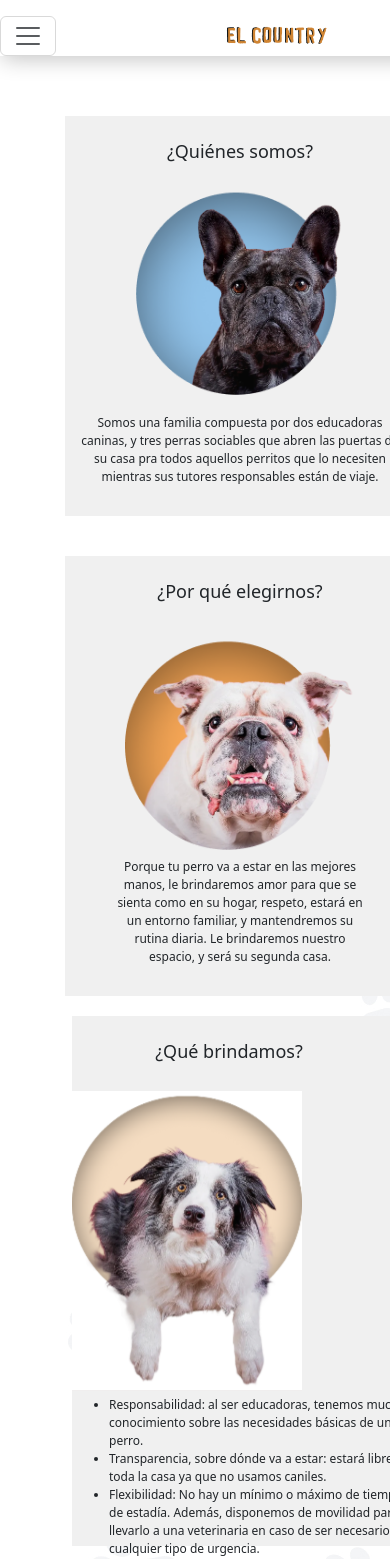
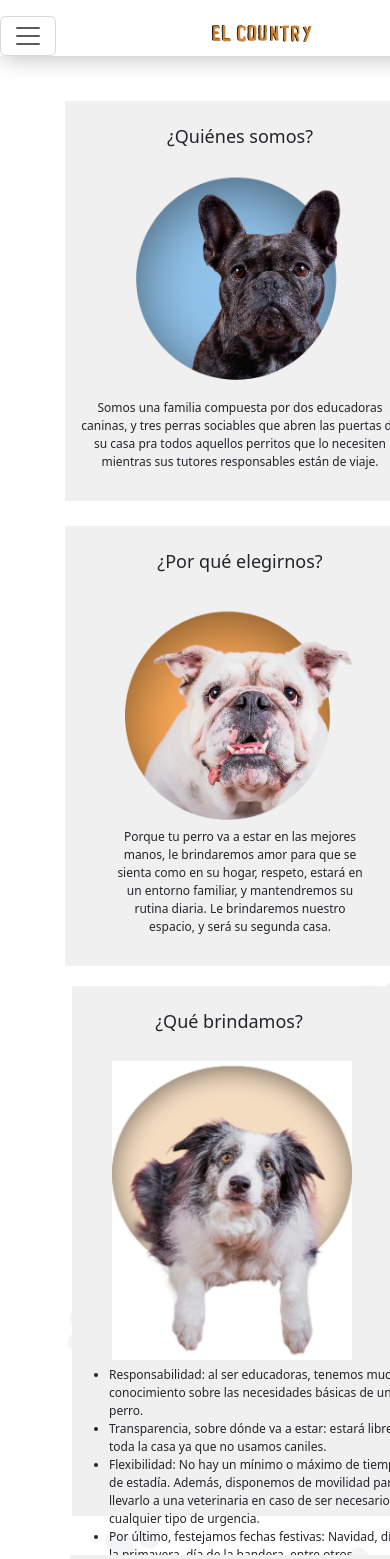
Before and after one commit to JaRafCaPer/guarderia_el_country, a React (Create React App) app: page /nosotras in a window 390 px wide. Shown: the top 1559 px of the page. Built offline with nearby package versions, Linux system fonts and the light colour scheme.

Commit message:
listo modo mobile

```diff
--- a/src/components/NavBar/NavBar.css
+++ b/src/components/NavBar/NavBar.css
@@ -188,9 +188,7 @@
 .redesContainer{
     margin-top: 433px;
 }
-.redesContainer ul{
 
-}
 .linkRedes a{
     display: flex;
     flex-direction: row;
@@ -230,11 +228,14 @@
     .lDog{
         width: 37px;
         height: 40px;
+        margin-top: 8px;
     }
 
     .logoN{
-        width: 110px;
+        width: 120px;
         height: 21px;
+        margin: 15px 20px 0px 3px;
+        padding-right: 10px;
     }
 
     .todo{
--- a/src/components/SobreNosotras/SobreNosotras.css
+++ b/src/components/SobreNosotras/SobreNosotras.css
@@ -250,28 +250,30 @@
 }
 
 .perroNaranja2{
-    width: 435px;
+    width: 450px;
     height: 445px;
     object-fit: cover;
     position: absolute;
     top: 42%;
-    left: 53%;
+    left: 52%;
     transform: translate(-50%, -50%);
     transition: transform 0.5s ease;
-    border-radius: 10% 38%;
+    border-radius: 60% 70%;
 }
 
 .containerImagNaranja:hover .fondoNaranja{
     transform: scale(1.1) translateX(-20px);
 }
-
+.containerImagNaranja:hover .perroNaranja2{
+    border-radius: 60% 35%;
+}
 .containerImagBeige{
     width: 565px;
     height: 720px;
     position: relative;
     display: flex;
     justify-content: center;
-    align-items: start;
+    align-items: flex-start;
     overflow: hidden;
     margin-right: 50px;
     margin-left: 40px;
@@ -312,7 +314,7 @@
     position: relative;
     display: flex;
     justify-content: center;
-    align-items: start;
+    align-items: flex-start;
     overflow: hidden;
     margin-right:  50px;
 }
@@ -338,7 +340,7 @@
     position: relative;
     display: flex;
     justify-content: center;
-    align-items: start;
+    align-items: flex-start;
     overflow: hidden;
 }
 
@@ -716,7 +718,7 @@
         justify-items: center;
         grid-auto-columns: 480px;
         grid-template-columns: 480px ;
-        grid-template-rows: 450px 450px 550px 450px 450px 450px;
+        grid-template-rows: 420px 450px 550px 450px 450px 450px;
         grid-gap: 10px;
         grid-template-areas:
         "cCol"
@@ -797,9 +799,9 @@
     }
     .perroPhoneBeige{
         display: block;
-        width: 230px;
+        width: 240px;
         height: 300px;
-        margin: 0;
+        margin-left: 40px ;
     }
     .info {
         width: 350px;
```
